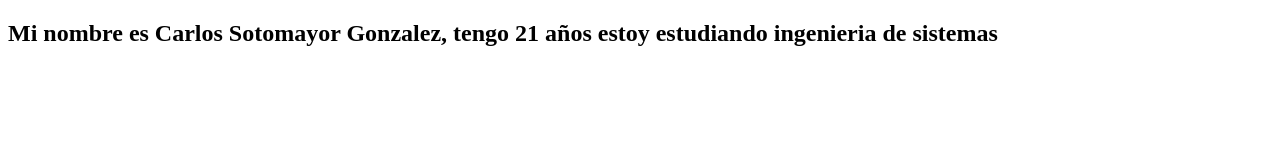
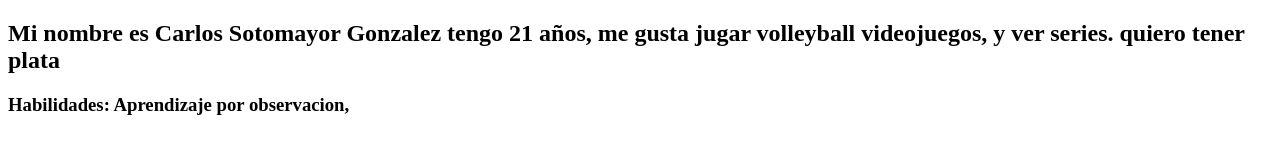
Before and after one commit to csotomayor7/EJERCICIOUNO, a plain HTML site: page index.html in a window 1280 px wide. Drawn offline with Linux system fonts and the light colour scheme.

Commit message:
Tercer Commit Seccion dos

```diff
--- a/index.html
+++ b/index.html
@@ -6,7 +6,9 @@
     <title>Document</title>
 </head>
 <body>
-    <h2>Mi nombre es Carlos Sotomayor Gonzalez, tengo 21 años
-         estoy estudiando ingenieria de sistemas </h2>
+    <h2>Mi nombre es Carlos Sotomayor Gonzalez tengo 21 años, me gusta jugar volleyball
+        videojuegos, y ver series. quiero tener plata </h2>
+    <h3>Habilidades: Aprendizaje por observacion,
+    </h3>
 </body>
 </html>
```
